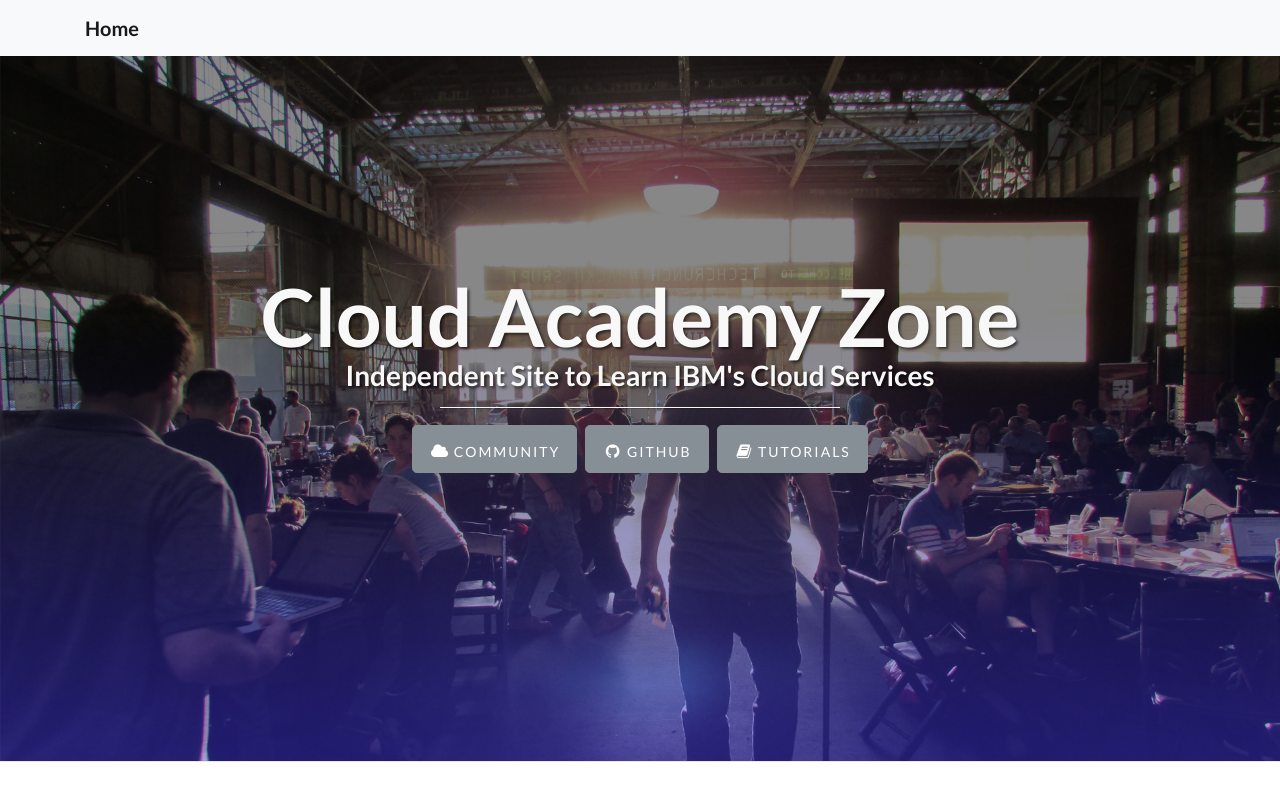
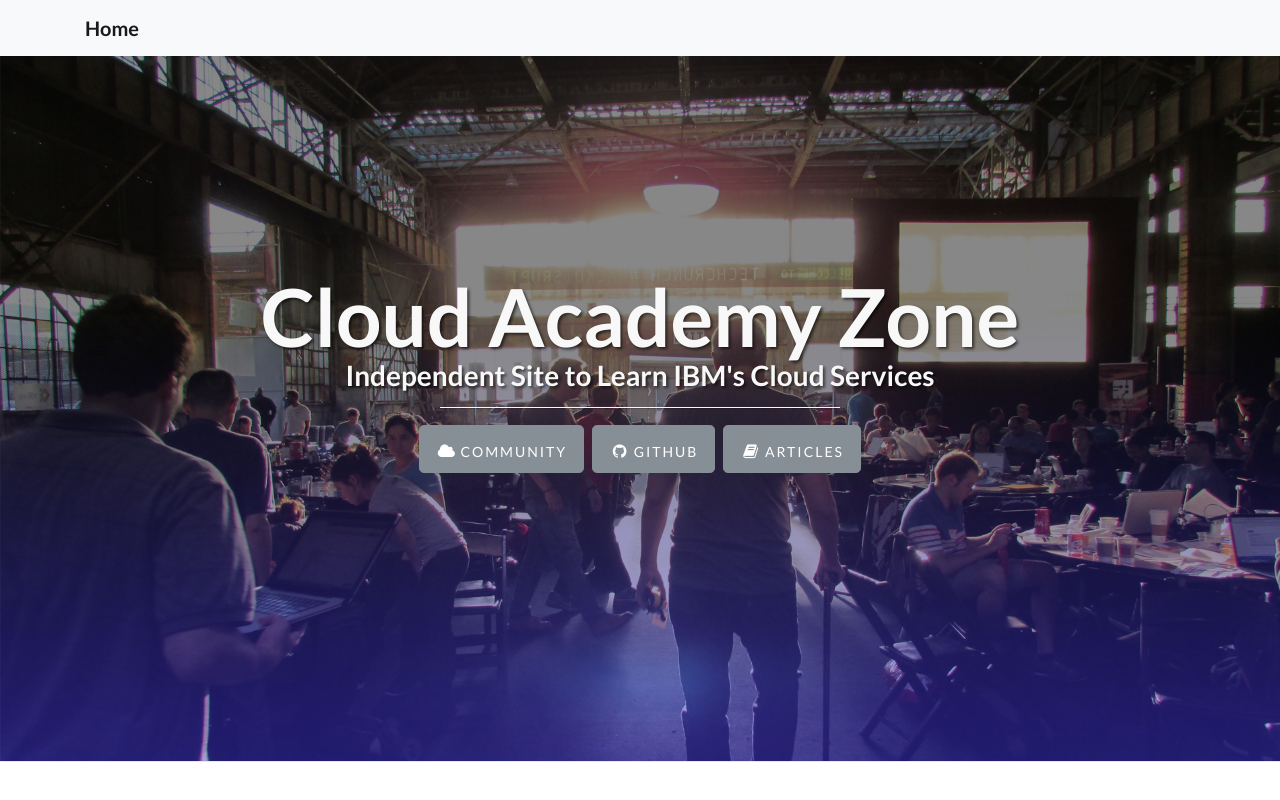
Before and after one commit to cloudacademyz/cloudacademyz.github.io, a website: page index.html in a window 1280 px wide. Shown: the top 800 px of the page. Drawn offline with Linux system fonts and the light colour scheme.

Commit message:
changed button to article

```diff
--- a/index.html
+++ b/index.html
@@ -79,9 +79,9 @@
               </a>
             </li>
             <li class="list-inline-item">
-              <a href="#" class="btn btn-secondary btn-lg">
+              <a href="#articles" class="btn btn-secondary btn-lg">
                 <i class="fa fa-book fa-fw"></i>
-                <span class="network-name">Tutorials</span>
+                <span class="network-name">Articles</span>
               </a>
             </li>
           </ul>
@@ -128,7 +128,7 @@
           <div class="col-lg-5 ml-auto">
             <hr class="section-heading-spacer">
             <div class="clearfix"></div>
-            <h2 class="section-heading">Featured Community Articles:<br></h2>
+            <h2 class="section-heading" id="articles">Featured Community Articles:<br></h2>
             <ul class="lead">
              <li> Learn by browsing technology - <a target="_blank" href="http://community.cloudacademy.zone/t/244-github-repos-on-ibm-bluemix/21?u=codetricity">
               244 GitHub Repos on IBM Bluemix</a> </li>
```
